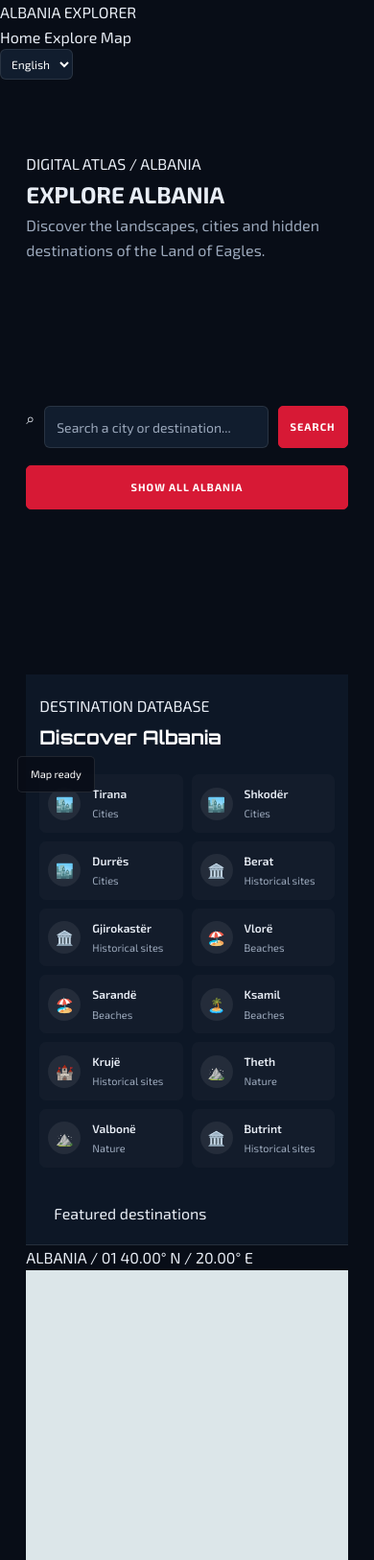
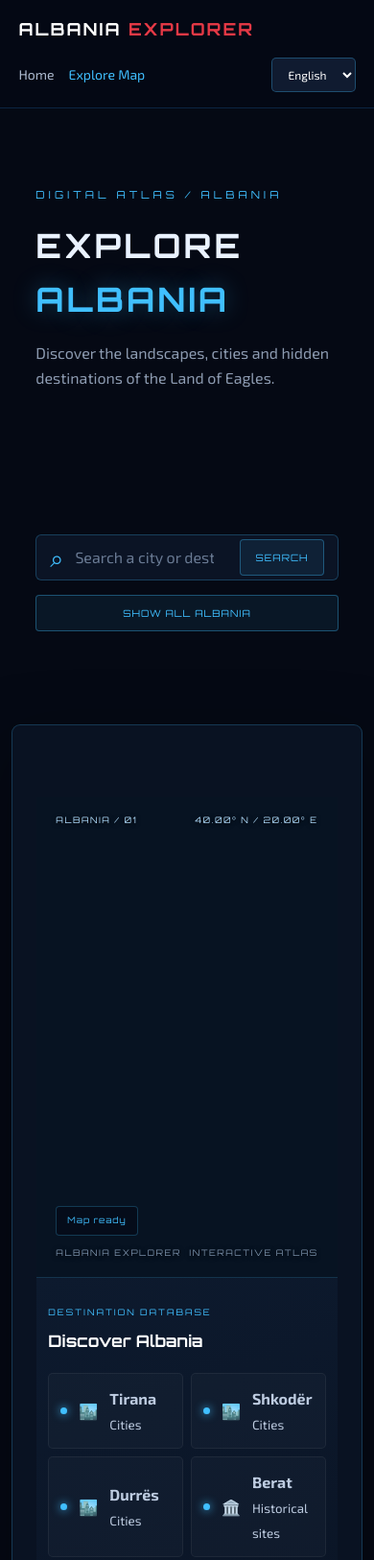
Before and after one commit to ErmalKulemani/Albania-Explore, a plain HTML site: page map.html in a window 390 px wide. Shown: the top 1626 px of the page at 96% size. Drawn offline with nearby package versions, Linux system fonts and the light colour scheme.

Commit message:
Refactor map CSS for futuristic design

```diff
--- a/map.css
+++ b/map.css
@@ -1,49 +1,104 @@
 
-/* ALBANIA EXPLORER - INTERACTIVE MAP */
+/* =========================================
+   ALBANIA EXPLORER - FUTURISTIC MAP
+========================================= */
 
 .map-page {
+    background: #050914;
+    color: #eaf2ff;
+    font-family: "Exo 2", sans-serif;
     min-height: 100vh;
-    background: var(--background);
+    overflow-x: hidden;
 }
 
-/* MAP HEADER */
+/* HEADER */
 
 .map-header {
+    height: 82px;
+    padding: 0 5%;
+    display: flex;
+    align-items: center;
+    justify-content: space-between;
+    background: rgba(5, 9, 20, 0.97);
+    border-bottom: 1px solid rgba(42, 153, 255, 0.2);
     position: relative;
+    z-index: 10;
 }
 
-/* INTRO */
-
-.map-intro {
-    padding: 75px 7% 45px !important;
-    margin-top: 0;
-    background:
-        radial-gradient(
-            circle at 80% 20%,
-            rgba(215, 25, 53, 0.12),
-            transparent 35%
-        ),
-        var(--background);
+.map-logo {
+    color: #ffffff;
+    font-family: "Orbitron", sans-serif;
+    font-size: 18px;
+    font-weight: 700;
+    letter-spacing: 2px;
+    text-decoration: none;
 }
 
-.map-intro h1 {
-    font-family: "Orbitron", sans-serif;
-    color: var(--white);
-    font-size: clamp(30px, 5vw, 52px);
-    margin-bottom: 15px;
+.map-logo span {
+    color: #e63946;
 }
 
-.map-intro p {
-    max-width: 650px;
-    color: var(--muted);
-    font-size: 16px;
+.map-navigation {
+    display: flex;
+    gap: 32px;
 }
 
-/* MAP SECTION */
+.map-navigation a {
+    color: #aebbd0;
+    font-size: 14px;
+    text-decoration: none;
+    transition: 0.3s;
+}
 
-.interactive-map-section {
-    padding: 25px 5% 90px !important;
-    background: var(--background);
+.map-navigation a:hover,
+.map-navigation a.active {
+    color: #40bfff;
+}
+
+#languageSwitcher {
+    padding: 9px 13px;
+    color: #ffffff;
+    background: #101b30;
+    border: 1px solid rgba(64, 191, 255, 0.3);
+    border-radius: 5px;
+}
+
+/* MAIN */
+
+.map-main {
+    width: 92%;
+    max-width: 1650px;
+    margin: auto;
+}
+
+/* INTRODUCTION */
+
+.map-introduction {
+    padding: 65px 0 35px;
+}
+
+.map-eyebrow {
+    color: #40bfff;
+    font-family: "Orbitron", sans-serif;
+    font-size: 11px;
+    letter-spacing: 4px;
+}
+
+.map-introduction h1 {
+    font-family: "Orbitron", sans-serif;
+    font-size: clamp(35px, 5vw, 58px);
+    letter-spacing: 3px;
+    margin: 15px 0;
+}
+
+.map-introduction h1 span {
+    color: #40bfff;
+    text-shadow: 0 0 25px rgba(64, 191, 255, 0.35);
+}
+
+.map-introduction p {
+    color: #8d9bb1;
+    font-size: 16px;
 }
 
 /* TOOLBAR */
@@ -52,401 +107,332 @@
     display: flex;
     align-items: center;
     justify-content: space-between;
-    gap: 18px;
+    gap: 15px;
     margin-bottom: 22px;
-    flex-wrap: wrap;
 }
 
 .map-search {
     display: flex;
-    flex: 1;
-    max-width: 650px;
-    min-width: 260px;
-    gap: 10px;
+    align-items: center;
+    gap: 12px;
+    width: min(650px, 100%);
+    min-height: 48px;
+    padding: 0 14px;
+    background: #0b1425;
+    border: 1px solid rgba(64, 191, 255, 0.25);
+    border-radius: 6px;
+    transition: 0.3s;
+}
+
+.map-search:focus-within {
+    border-color: #40bfff;
+    box-shadow: 0 0 18px rgba(64, 191, 255, 0.12);
+}
+
+.map-search > span {
+    color: #40bfff;
+    font-size: 25px;
 }
 
 .map-search input {
     flex: 1;
     min-width: 0;
-    padding: 14px 18px;
-    color: var(--white);
-    background: var(--surface);
-    border: 1px solid var(--border);
-    border-radius: 6px;
+    color: #ffffff;
+    background: transparent;
+    border: none;
     outline: none;
-    font-family: "Exo 2", sans-serif;
-    font-size: 14px;
-    transition: border-color 0.3s;
-}
-
-.map-search input:focus {
-    border-color: var(--gold);
+    font: inherit;
 }
 
 .map-search input::placeholder {
-    color: var(--muted);
+    color: #697a93;
 }
 
 .map-search button,
 #resetMapButton {
-    padding: 13px 20px;
-    color: white;
-    background: var(--red);
-    border: 1px solid var(--red);
-    border-radius: 5px;
+    padding: 10px 15px;
+    color: #40bfff;
+    background: rgba(64, 191, 255, 0.08);
+    border: 1px solid rgba(64, 191, 255, 0.35);
+    border-radius: 4px;
+    font-family: "Orbitron", sans-serif;
+    font-size: 10px;
+    letter-spacing: 1px;
     cursor: pointer;
-    font-size: 11px;
-    font-weight: 700;
-    letter-spacing: 1px;
     transition: 0.3s;
 }
 
 .map-search button:hover,
 #resetMapButton:hover {
-    background: transparent;
-    color: var(--gold);
-    border-color: var(--gold);
+    color: #050914;
+    background: #40bfff;
+    box-shadow: 0 0 20px rgba(64, 191, 255, 0.3);
 }
 
-/* MAP LAYOUT */
+/* MAP WORKSPACE */
 
-.map-layout {
+.map-workspace {
     display: grid;
-    grid-template-columns: 300px minmax(0, 1fr);
-    min-height: 620px;
-    background: var(--surface);
-    border: 1px solid var(--border);
-    border-radius: 12px;
+    grid-template-columns: 285px minmax(0, 1fr);
+    min-height: 650px;
+    background: #091222;
+    border: 1px solid rgba(64, 191, 255, 0.22);
+    border-radius: 9px;
     overflow: hidden;
+    box-shadow: 0 20px 70px rgba(0, 0, 0, 0.35);
 }
 
 /* SIDEBAR */
 
 .map-sidebar {
-    padding: 25px 20px;
-    background: #0d1726;
-    border-right: 1px solid var(--border);
+    padding: 25px 19px;
+    background: linear-gradient(160deg, #0d1a2e, #08101e);
+    border-right: 1px solid rgba(64, 191, 255, 0.2);
     display: flex;
     flex-direction: column;
 }
 
-.sidebar-heading {
-    margin-bottom: 25px;
+.sidebar-heading > span {
+    color: #40bfff;
+    font-family: "Orbitron", sans-serif;
+    font-size: 9px;
+    letter-spacing: 2px;
 }
 
 .sidebar-heading h2 {
-    color: var(--white);
+    margin: 10px 0 22px;
+    color: #ffffff;
     font-family: "Orbitron", sans-serif;
-    font-size: 20px;
-    margin-top: 8px;
+    font-size: 17px;
 }
 
 .destination-list {
     display: flex;
     flex-direction: column;
-    gap: 9px;
+    gap: 8px;
 }
 
 .destination-item {
+    width: 100%;
+    padding: 13px 12px;
     display: flex;
     align-items: center;
     gap: 12px;
-    width: 100%;
-    padding: 13px 12px;
     text-align: left;
-    color: var(--text);
+    color: #bdcbe0;
     background: rgba(255, 255, 255, 0.025);
-    border: 1px solid transparent;
-    border-radius: 7px;
+    border: 1px solid rgba(255, 255, 255, 0.055);
+    border-radius: 5px;
     cursor: pointer;
     transition: 0.25s;
-    font-family: "Exo 2", sans-serif;
 }
 
 .destination-item:hover,
 .destination-item.active {
-    background: rgba(215, 25, 53, 0.1);
-    border-color: rgba(215, 25, 53, 0.4);
-    transform: translateX(3px);
+    color: #ffffff;
+    background: rgba(64, 191, 255, 0.1);
+    border-color: rgba(64, 191, 255, 0.55);
+    box-shadow: inset 3px 0 #40bfff;
 }
 
-.destination-item .destination-icon {
-    display: flex;
-    align-items: center;
-    justify-content: center;
-    width: 34px;
-    height: 34px;
+.destination-item::before {
+    content: "";
+    width: 7px;
+    height: 7px;
     flex-shrink: 0;
-    background: rgba(255, 255, 255, 0.07);
+    background: #40bfff;
     border-radius: 50%;
-    font-size: 15px;
+    box-shadow: 0 0 10px #40bfff;
 }
 
-.destination-item .destination-name {
-    display: flex;
-    flex-direction: column;
-    gap: 2px;
-}
-
-.destination-item strong {
-    font-size: 13px;
-    font-weight: 600;
-}
-
-.destination-item small {
-    color: var(--muted);
-    font-size: 11px;
-}
-
-.map-loading {
-    color: var(--muted);
-    font-size: 13px;
-    padding: 15px 0;
-}
-
-/* MAP LEGEND */
-
 .map-legend {
-    margin-top: auto;
-    padding-top: 30px;
-}
-
-.map-legend h3 {
-    color: var(--muted);
-    font-size: 10px;
-    letter-spacing: 2px;
-    margin-bottom: 15px;
-}
-
-.legend-item {
     display: flex;
     align-items: center;
     gap: 10px;
-    margin-bottom: 11px;
-    color: var(--muted);
+    margin-top: auto;
+    padding-top: 30px;
+    color: #8494ab;
     font-size: 12px;
 }
 
-.legend-marker {
-    display: block;
-    width: 11px;
-    height: 11px;
+.legend-dot {
+    width: 8px;
+    height: 8px;
+    background: #e63946;
     border-radius: 50%;
-    box-shadow: 0 0 10px currentColor;
+    box-shadow: 0 0 10px #e63946;
 }
 
-.city-marker {
-    color: #e6a23c;
-    background: #e6a23c;
-}
+/* MAP AREA */
 
-.beach-marker {
-    color: #38bdf8;
-    background: #38bdf8;
-}
-
-.nature-marker {
-    color: #4ade80;
-    background: #4ade80;
-}
-
-.history-marker {
-    color: #c084fc;
-    background: #c084fc;
-}
-
-/* MAP CONTAINER */
-
-.map-container {
+.map-visual-container {
     position: relative;
     min-width: 0;
-    min-height: 620px;
-    background: #dce6e9;
+    min-height: 650px;
+    background: #071322;
 }
 
 #albaniaMap {
+    position: absolute;
+    inset: 0;
     width: 100%;
-    height: 620px;
-    min-height: 620px;
-    z-index: 1;
-    background: #dce6e9;
+    height: 100%;
+    min-height: 650px;
+    background: #071322;
+}
+
+/* MAP LABELS */
+
+.map-top-label,
+.map-bottom-label {
+    position: absolute;
+    z-index: 500;
+    left: 20px;
+    right: 20px;
+    display: flex;
+    justify-content: space-between;
+    pointer-events: none;
+    color: #b3dfff;
+    font-family: "Orbitron", sans-serif;
+    font-size: 9px;
+    letter-spacing: 1.5px;
+    text-shadow: 0 1px 5px #000000;
+}
+
+.map-top-label {
+    top: 17px;
+}
+
+.map-bottom-label {
+    bottom: 17px;
+    color: #7b91aa;
 }
 
 .map-status {
     position: absolute;
     z-index: 500;
-    bottom: 18px;
-    left: 18px;
-    padding: 9px 13px;
-    color: var(--white);
-    background: rgba(8, 13, 23, 0.88);
-    border: 1px solid var(--border);
-    border-radius: 5px;
-    font-size: 11px;
+    left: 20px;
+    bottom: 43px;
+    padding: 7px 11px;
+    color: #40bfff;
+    background: rgba(5, 12, 25, 0.85);
+    border: 1px solid rgba(64, 191, 255, 0.25);
+    border-radius: 4px;
+    font-family: "Orbitron", sans-serif;
+    font-size: 9px;
+    letter-spacing: 1px;
     pointer-events: none;
 }
 
-/* LEAFLET CONTROLS */
+/* MAPLIBRE CONTROLS */
 
-.leaflet-container {
-    font-family: "Exo 2", sans-serif;
+.maplibregl-ctrl-group {
+    overflow: hidden;
+    background: #0b1729 !important;
+    border: 1px solid rgba(64, 191, 255, 0.35) !important;
+    border-radius: 5px !important;
+    box-shadow: 0 0 15px rgba(0, 0, 0, 0.4) !important;
 }
 
-.leaflet-control-zoom a {
-    color: #152236 !important;
+.maplibregl-ctrl-group button {
+    filter: invert(1) hue-rotate(160deg);
 }
 
-.leaflet-popup-content-wrapper,
-.leaflet-popup-tip {
-    background: #101a2a;
-    color: white;
+.maplibregl-ctrl-attrib {
+    background: rgba(5, 9, 20, 0.8) !important;
+    color: #aabbd0 !important;
 }
 
-.leaflet-popup-content {
-    font-family: "Exo 2", sans-serif;
-    font-size: 13px;
-}
+/* INFORMATION */
 
-.leaflet-popup-content strong {
-    color: var(--gold);
-    font-size: 15px;
-}
-
-/* DESTINATIONS INTRO */
-
-.map-destinations {
-    background: var(--background-light);
+.map-information {
+    padding: 55px 10px;
     text-align: center;
 }
 
-.map-destinations h2 {
-    margin-bottom: 18px;
+.map-information > span {
+    color: #40bfff;
+    font-family: "Orbitron", sans-serif;
+    font-size: 10px;
+    letter-spacing: 3px;
 }
 
-.map-destinations p {
-    max-width: 700px;
-    margin: 0 auto;
-    line-height: 1.8;
+.map-information p {
+    color: #8d9bb1;
+    font-size: 16px;
+    margin-top: 14px;
+}
+
+/* FOOTER */
+
+.map-page .site-footer {
+    padding: 25px;
+    text-align: center;
+    color: #7d8ba1;
+    background: #040710;
+    border-top: 1px solid rgba(64, 191, 255, 0.12);
 }
 
 /* RESPONSIVE */
 
 @media (max-width: 900px) {
-    .map-layout {
-        grid-template-columns: 240px minmax(0, 1fr);
+    .map-workspace {
+        grid-template-columns: 220px minmax(0, 1fr);
     }
 
     .map-sidebar {
-        padding: 20px 14px;
-    }
-
-    .map-intro {
-        padding: 55px 6% 35px !important;
+        padding: 20px 12px;
     }
 }
 
 @media (max-width: 650px) {
-    .map-intro {
-        padding: 45px 6% 30px !important;
+    .map-header {
+        height: auto;
+        min-height: 75px;
+        flex-wrap: wrap;
+        gap: 15px;
+        padding: 16px 5%;
     }
 
-    .map-intro h1 {
-        font-size: 29px;
+    .map-navigation {
+        gap: 15px;
     }
 
-    .interactive-map-section {
-        padding: 15px 4% 60px !important;
+    .map-main {
+        width: 94%;
     }
 
     .map-toolbar {
         align-items: stretch;
+        flex-direction: column;
     }
 
     .map-search {
-        min-width: 100%;
+        width: auto;
     }
 
-    .map-search input {
-        padding: 12px;
-    }
-
-    .map-search button {
-        padding: 12px;
-    }
-
-    #resetMapButton {
-        width: 100%;
-    }
-
-    .map-layout {
-        grid-template-columns: 1fr;
+    .map-workspace {
+        display: flex;
+        flex-direction: column;
     }
 
     .map-sidebar {
+        order: 2;
         border-right: none;
-        border-bottom: 1px solid var(--border);
+        border-top: 1px solid rgba(64, 191, 255, 0.2);
+    }
+
+    .map-visual-container {
+        order: 1;
+        min-height: 500px;
+    }
+
+    #albaniaMap {
+        min-height: 500px;
     }
 
     .destination-list {
         display: grid;
         grid-template-columns: repeat(2, minmax(0, 1fr));
     }
-
-    .destination-item {
-        padding: 10px 8px;
-    }
-
-    .destination-item strong {
-        font-size: 12px;
-    }
-
-    .map-legend {
-        margin-top: 20px;
-        padding-top: 15px;
-    }
-
-    .map-legend h3 {
-        margin-bottom: 10px;
-    }
-
-    .map-legend {
-        display: flex;
-        flex-wrap: wrap;
-        gap: 8px 15px;
-    }
-
-    .map-legend h3 {
-        width: 100%;
-    }
-
-    .legend-item {
-        margin-bottom: 5px;
-    }
-
-    .map-container {
-        min-height: 480px;
-    }
-
-    #albaniaMap {
-        height: 480px;
-        min-height: 480px;
-    }
-
-    .map-destinations {
-        padding: 65px 7% !important;
-    }
 }
-
-@media (max-width: 380px) {
-    .destination-list {
-        grid-template-columns: 1fr;
-    }
-
-    .map-search {
-        flex-wrap: wrap;
-    }
-
-    .map-search button {
-        width: 100%;
-    }
-}
```
